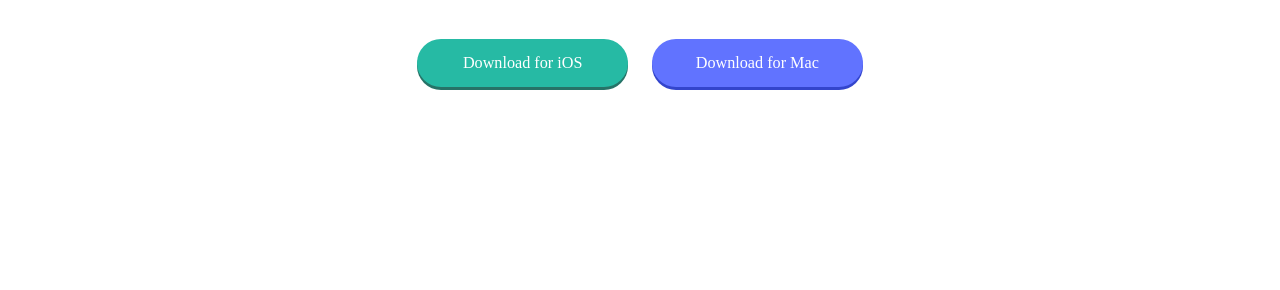
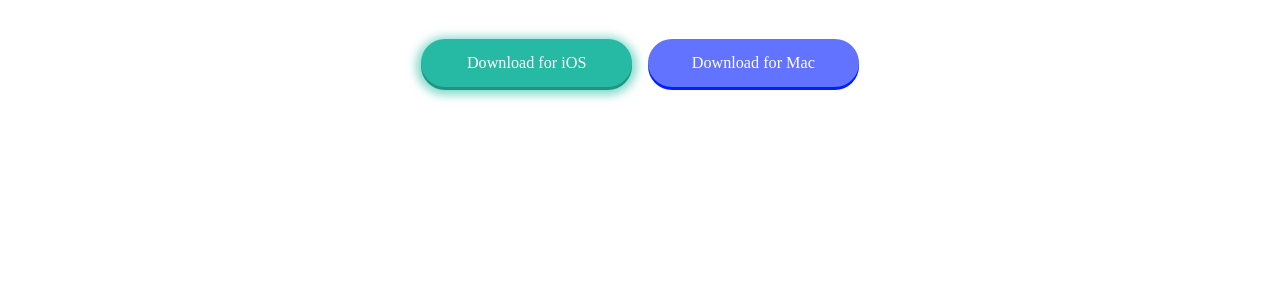
Before and after one commit to gus-campos/web-challenge-clipboard, a plain HTML site: page index.html in a window 1280 px wide. Shown: the part 510-800 px from the top of the page. Drawn offline with Linux system fonts and the light colour scheme; a web font is replaced by a local one.

Commit message:
adiciona brilho no botão primário

```diff
--- a/styles.css
+++ b/styles.css
@@ -3,11 +3,11 @@
 
 :root {
   --primary-color: hsl(171, 66%, 44%);
-  --primary-shadow: hsl(171, 50%, 30%);
+  --primary-shadow: hsl(171, 66%, 35%);
   --primary-faded: hsl(171, 55%, 60%);
 
   --secondary-color: hsl(233, 100%, 69%);
-  --secondary-shadow: hsl(233, 60%, 50%);
+  --secondary-shadow: hsl(233, 100%, 50%);
   --secondary-faded: hsl(233, 70%, 75%);
 
   --neutral-1: hsl(210, 10%, 33%);
@@ -133,7 +133,7 @@ main {
   display: flex;
   flex-direction: column;
   align-items: center;
-  gap: var(--space-lg);
+  gap: var(--space-md);
 
   margin: var(--space-lg) 0;
 }
@@ -154,8 +154,9 @@ main {
 
 .ios-button {
   background-color: var(--primary-color);
-  box-shadow: 0 3px var(--primary-shadow);
-  /* , 0 5px 10px 3px var(--primary-color); */
+  box-shadow: 0 3px var(--primary-shadow),
+    0 3px 10px 5px
+      color-mix(in srgb, var(--primary-color) 100%, transparent 80%);
 }
 
 .mac-button {
```
